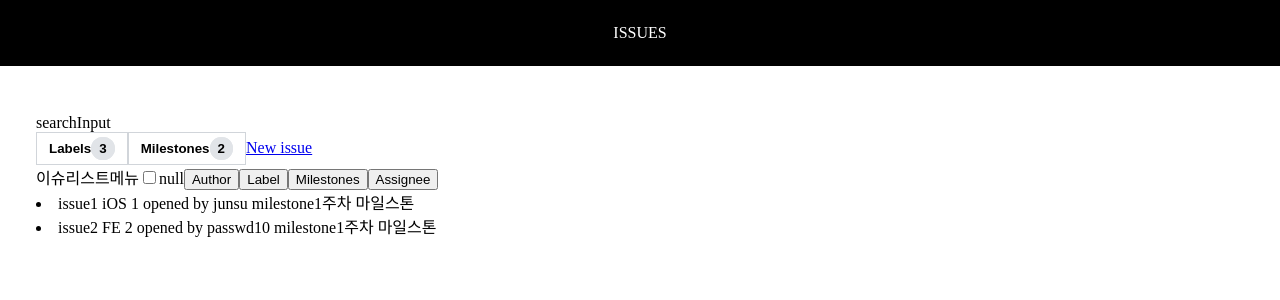
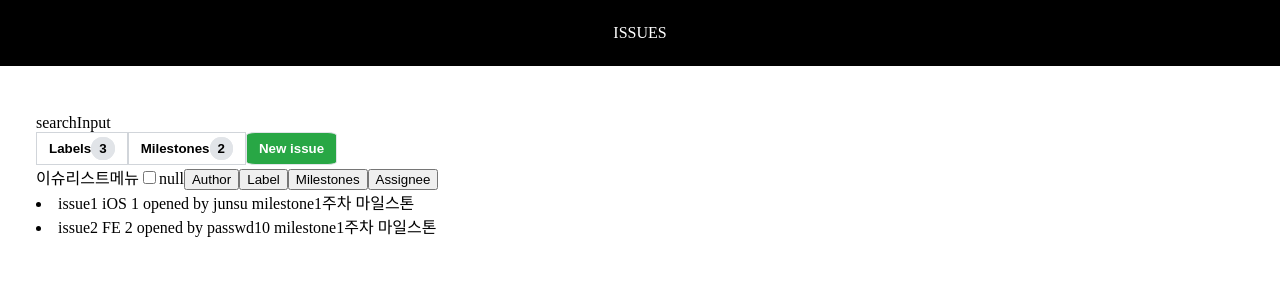
Before and after one commit to boostcamp-2020/IssueTracker-13, a React app in the folder frontend/: page / in a window 1280 px wide. Shown: the top 300 px of the page. Built offline with nearby package versions, Linux system fonts and the light colour scheme; the HTML template or start-up script is replaced by a standard one.

Commit message:
feat: NewIssueButton styling

```diff
--- a/frontend/src/components/NewIssueButton.jsx
+++ b/frontend/src/components/NewIssueButton.jsx
@@ -1,10 +1,21 @@
 import React from 'react';
 import { Link } from 'react-router-dom';
+
+import styled from 'styled-components';
+
+const Button = styled.button`
+  padding: 8px 12px;
+  background-color: #28a745;
+  font-weight: bold;
+  color: white;
+  border: 1px solid #e1e4e8;
+  border-radius: 10%;
+`;
 
 const NewIssueButton = () => {
   return (
     <Link to='/new'>
-      New issue
+      <Button>New issue</Button>
     </Link>
   );
 };
```
